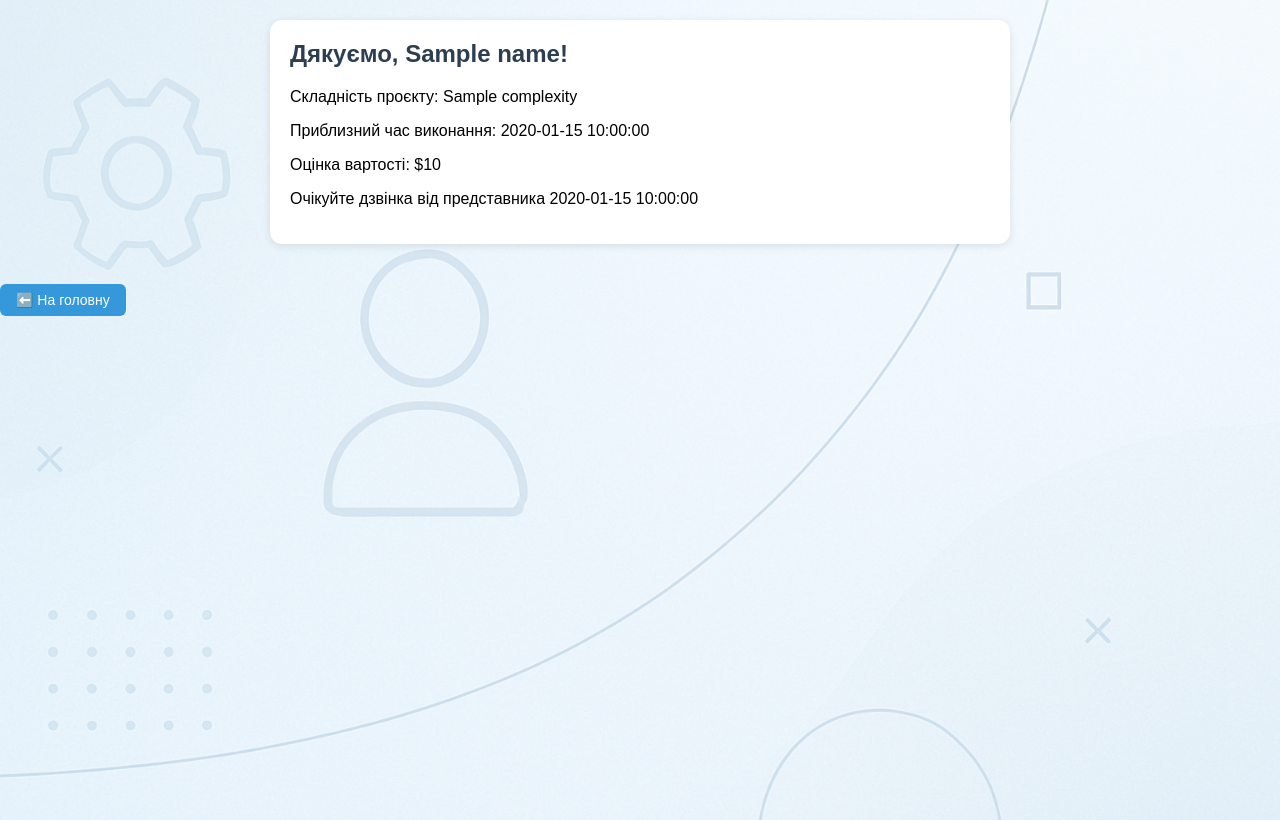
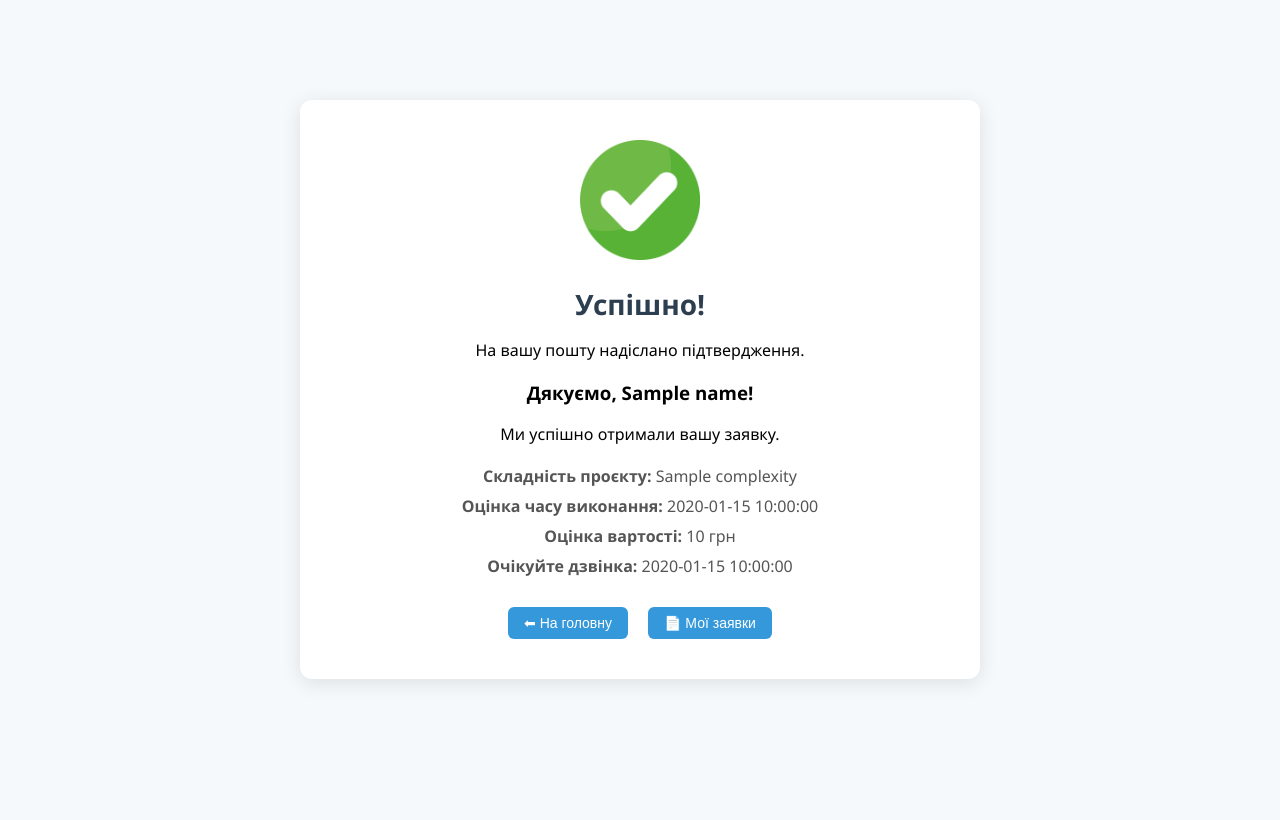
Before and after one commit to TheStormix/website, a Flask app: template templates/confirmation.html in a window 1280 px wide. After the commit the page ends 683 px from the top, so only its background shows below. Run offline with Flask 3, Linux system fonts and the light colour scheme; the visitor is signed in with stand-in values (Sample User, id 1); tables that the repository leaves empty hold one stand-in row (values such as "Sample post"); the template is opened without the code that fills it: most values are stand-ins (such as "Sample title", 1, 10 or a date in 2020).

Commit message:
допрацьоване вікно про відправлення заявки

```diff
--- /dev/null
+++ b/static/css/confirmation.css
@@ -0,0 +1,99 @@
+.confirmation-card h2 {
+    font-size: 28px;
+    color: #2c3e50;
+    margin-bottom: 10px;
+}
+body {
+    background-color: #f6f9fc;
+    font-family: 'Segoe UI', Tahoma, Geneva, Verdana, sans-serif;
+    margin: 0;
+    padding: 0;
+}
+
+.confirmation-card {
+    display: flex;
+    flex-direction: column;
+    align-items: center;
+    justify-content: center;
+    max-width: 600px;
+    margin: 100px auto;
+    background: white;
+    padding: 40px;
+    border-radius: 12px;
+    box-shadow: 0 4px 20px rgba(0, 0, 0, 0.1);
+    text-align: center;
+}
+
+.confirmation-card .icon {
+    font-size: 48px;
+    color: #2ecc71;
+    margin-bottom: 20px;
+}
+
+.details {
+    margin-top: 20px;
+    font-size: 16px;
+    color: #555;
+    text-align: left;
+}
+
+.details p {
+    margin: 8px 0;
+}
+
+.button-group {
+    margin-top: 30px;
+    display: flex;
+    justify-content: center;
+    gap: 20px;
+}
+
+.button-group a {
+    text-decoration: none;
+}
+
+.progress-bar {
+    height: 8px;
+    background-color: #eee;
+    border-radius: 20px;
+    overflow: hidden;
+    margin: 30px 0;
+}
+
+.progress-fill {
+    height: 100%;
+    width: 0%;
+    background-color: #2ecc71;
+    transition: width 0.5s ease-in-out;
+}
+
+.progress-text {
+    text-align: center;
+    font-size: 16px;
+    color: #888;
+}
+.success-container img {
+    max-width: 120px;
+    height: auto;
+    margin-bottom: 20px;
+}
+.details {
+    margin-top: 20px;
+    text-align: center;
+    font-size: 16px;
+}
+.details p {
+    margin: 8px 0;
+}
+#success-icon {
+    max-height: 200px;
+    margin-bottom: 20px;
+    display: block;
+    margin-left: auto;
+    margin-right: auto;
+}
+#status-icon {
+    max-width: 120px;
+    max-height: 120px;
+    margin-bottom: 20px;
+  }
--- /dev/null
+++ b/static/js/confirmation.js
@@ -0,0 +1,16 @@
+const statusTitle = document.getElementById('status-title');
+  const statusText = document.getElementById('status-text');
+  const statusIcon = document.getElementById('status-icon');
+
+  setTimeout(() => {
+    statusTitle.textContent = "Обробка заявки...";
+    statusText.textContent = "Надсилання листа на пошту...";
+  }, 1000);
+
+
+
+  setTimeout(() => {
+    document.querySelector('.confirmation-container').style.display = 'none';
+    document.getElementById('final-content').style.display = 'block';
+    document.getElementById('status-icon').style.display = 'none';
+}, 3000);
--- a/templates/confirmation.html
+++ b/templates/confirmation.html
@@ -2,28 +2,51 @@
 <html lang="uk">
 <head>
     <meta charset="UTF-8">
-    <title>Підтвердження</title>
+    <title>Заявку прийнято</title>
     <link rel="stylesheet" href="{{ url_for('static', filename='css/base.css') }}">
     <link rel="stylesheet" href="{{ url_for('static', filename='css/forms.css') }}">
-    <link rel="stylesheet" href="{{ url_for('static', filename='css/tables.css') }}">
-    <link rel="stylesheet" href="{{ url_for('static', filename='css/admin.css') }}">
-    <link rel="stylesheet" href="{{ url_for('static', filename='css/hero.css') }}">
-    <link rel="stylesheet" href="{{ url_for('static', filename='css/profile-menu.css') }}">
+    <link rel="stylesheet" href="{{ url_for('static', filename='css/buttons.css') }}">
     <link rel="stylesheet" href="{{ url_for('static', filename='css/flash-messages.css') }}">
-    <link rel="stylesheet" href="{{ url_for('static', filename='css/buttons.css') }}">
-
+    <link rel="stylesheet" href="{{ url_for('static', filename='css/confirmation.css') }}">
 </head>
 <body>
-    <div class="confirmation">
-        <h2>Дякуємо, {{ name }}!</h2>
-        <p>Складність проєкту: {{ complexity }}</p>
-        <p>Приблизний час виконання: {{ estimated_time }}</p>
-        <p>Оцінка вартості: ${{ estimated_cost }}</p>
-        <p>Очікуйте дзвінка від представника {{ meeting_date }}</p>
+    <div class="confirmation-card">
+        <!-- Початковий етап: Завантаження -->
+        <div class="confirmation-container">
+            <img id="status-icon" src="{{ url_for('static', filename='img/loading.gif') }}" alt="processing" />
+            <h2 id="status-title">Обробка заявки...</h2>
+            <p id="status-text">Збереження заявки...</p>
+        </div>
+
+        <div id="final-content" style="display: none;">
+            <img id="status-icon" src="{{ url_for('static', filename='img/success-icon.png') }}" alt="успіх" />
+            <h2>Успішно!</h2>
+            <p>На вашу пошту надіслано підтвердження.</p>
+
+            <h3>Дякуємо, {{ name }}!</h3>
+            <p>Ми успішно отримали вашу заявку.</p>
+
+            <div class="details">
+                <p><strong>Складність проєкту:</strong> {{ complexity }}</p>
+                <p><strong>Оцінка часу виконання:</strong> {{ estimated_time }}</p>
+                <p><strong>Оцінка вартості:</strong> {{ estimated_cost }} грн</p>
+                <p><strong>Очікуйте дзвінка:</strong> {{ meeting_date }}</p>
+            </div>
+
+            <div class="button-group">
+                <a href="{{ url_for('main.home') }}">
+                    <button class="btn-primary">⬅ На головну</button>
+                </a>
+
+                {% if session.get('user_id') %}
+                <a href="{{ url_for('user.profile') }}">
+                    <button class="btn-primary">📄 Мої заявки</button>
+                </a>
+                {% endif %}
+            </div>
+        </div>
     </div>
-    <a href="{{ url_for('main.home') }}">
-        <button type="button" style="margin-top: 20px;">⬅️ На головну</button>
-    </a>
 
+    <script src="{{ url_for('static', filename='js/confirmation.js') }}"></script>
 </body>
 </html>
```
Also changed, not shown: static/img/loading.gif (added), static/img/success-icon.png (added), 1 other file.
